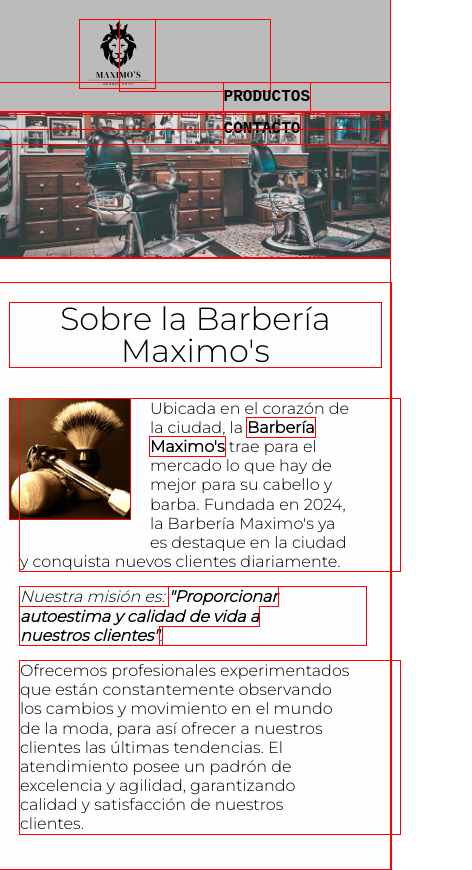
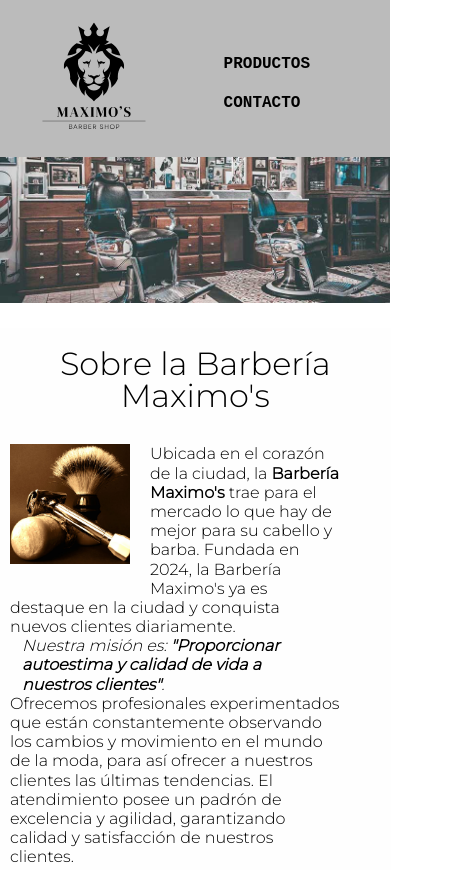
Before and after one commit to keeynnyth/barberia-Maximos, a plain HTML site: page index.html in a window 390 px wide. Shown: the top 870 px of the page, 472 px wide, since content can reach past the window. Drawn offline with Linux system fonts and the light colour scheme.

Commit message:
primeras querys

```diff
--- a/style.css
+++ b/style.css
@@ -360,8 +360,7 @@ footer{
 @media screen and (max-width: 400px) {
     /* Estilos específicos para pantallas menores de 480px */
 
-
-    h1 img{
+  h1 img{
     max-width: 100px;
     margin: auto;
    }
@@ -371,7 +370,7 @@ nav{
 
 
     position: absolute;
-    top: 150px;
+  margin-top: -40px;
     right: 0;
 
     display: inline-block;
@@ -384,13 +383,20 @@ nav{
      nav li {
         display: inline-block;
         margin-right: 0;
+        margin-top: 10px;
+
     }
 
 
 
     #mision{
+        width: 80%;
         max-width: 80%;
 
+    }
+
+    #mision em{
+        max-width: fit-content;
     }
 
     iframe{
@@ -403,7 +409,7 @@ nav{
 
     .principal p{
 
-        margin-left: 10px;
+    margin: auto;
 
 
     }
@@ -428,7 +434,7 @@ nav{
 
     .caja img {
         margin-left: 20px;
-        width: 170px;
+        width: 35%;
        margin-left: -90px;
 
     }
@@ -451,7 +457,7 @@ max-width: 100px;
     }
 
     .caja{
-        max-width:150px;
+        max-width:250px;
     }
 
     .mapa-contenido{
@@ -459,16 +465,17 @@ max-width: 100px;
     }
 
     .video{
-    width: 80%;
-margin: auto;
-      padding-right: 8px;
-      padding-left: 8px;
+    width: 100%;
+    margin-left: 0px;
+
+
+
 
     }
 
     .video iframe{
         max-width: 100%;
-        margin: auto;
+
 
 
     }
@@ -501,9 +508,13 @@ margin: auto;
 }
 
 @media (max-width: 768px) {
+   /*
+
     * {
         outline: 1px solid red;
       }
+
+      */
 
       #mision{
         max-width: 80%;
```
